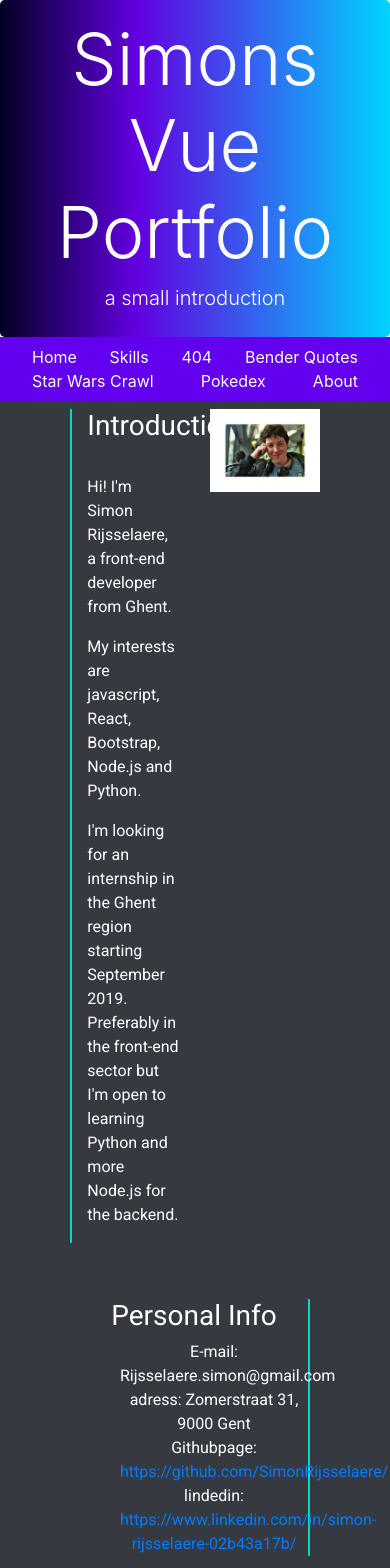
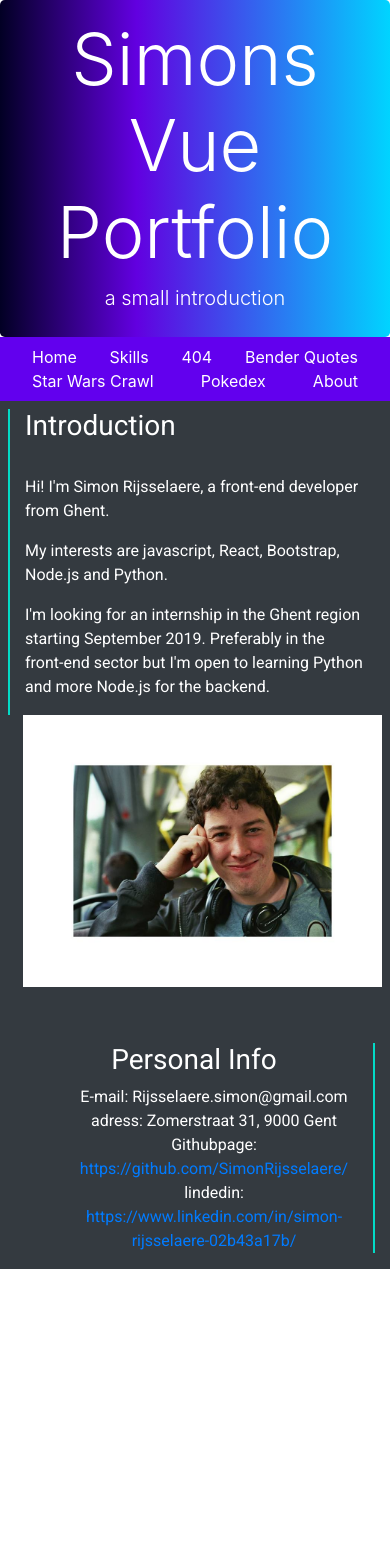
Before and after one commit to SimonRijsselaere/portfolio, a Vue app: page /#/ in a window 390 px wide. Shown: the top 1568 px of the page. After the commit the page ends 1269 px from the top, so only its background shows below. Built offline with nearby package versions, Linux system fonts and the light colour scheme.

Commit message:
small responsive update

```diff
--- a/src/components/About.vue
+++ b/src/components/About.vue
@@ -1,7 +1,7 @@
 <template>
   <div class="container-fluid ">
     <div class="row bg-dark p-5 justify-content-center ">
-      <div class="about col-8 pb-5">
+      <div class="about col-md-8 col-sm-12 pb-5">
         <h1><u>Hello, this is my about page!</u></h1>
         <br/>
         <h4>Here I will put some links to Githubpages of my old projects worth checking out</h4>
--- a/src/components/Home/Home.vue
+++ b/src/components/Home/Home.vue
@@ -1,7 +1,7 @@
 <template lang="html">
   <div class="container-fluid">
    <div class="row bg-dark p-2 justify-content-center ">
-       <div class="sections col-4">
+       <div class="sections col-md-4 col-sm-12">
            <h3>Introduction</h3>
            <br/>
              <p>Hi! I'm Simon Rijsselaere, a front-end developer from Ghent.
@@ -11,12 +11,12 @@
              </p>
              <p></p>
        </div>
-       <div class="image col-4 pr-0 ">
+       <div class="image col-md-4 pr-0 col-sm-12">
            <img src="./linkedin.jpg" class="img-fluid " alt="a person">
        </div>
      </div>
      <div class="row bg-dark justify-content-center">
-       <div class="info col-8 text-center pt-5">
+       <div class="info col-md-8 text-center pt-5 col-sm-12">
          <div class="line">
            <h3 id="bigger">Personal Info</h3>
              <ul>
--- a/src/components/PageNotFound/Pagenotfound.vue
+++ b/src/components/PageNotFound/Pagenotfound.vue
@@ -1,10 +1,10 @@
 <template lang="html">
   <div class="container">
     <div class="row">
-      <figure class="col-6">
+      <figure class="col-md-6 col-sm-1">
         <img src="./chuck.jpg" class="image-fluid" alt="Chuck Norris">
       </figure>
-      <div class="col-6 ">
+      <div class="col-md-6 col-sm-12">
         <h1 class="text-center display-2">404</h1>
         <p class="text-center ml-4">Looks like Chuck Norris destroyed this page.</p>
         <div class="button">
```
